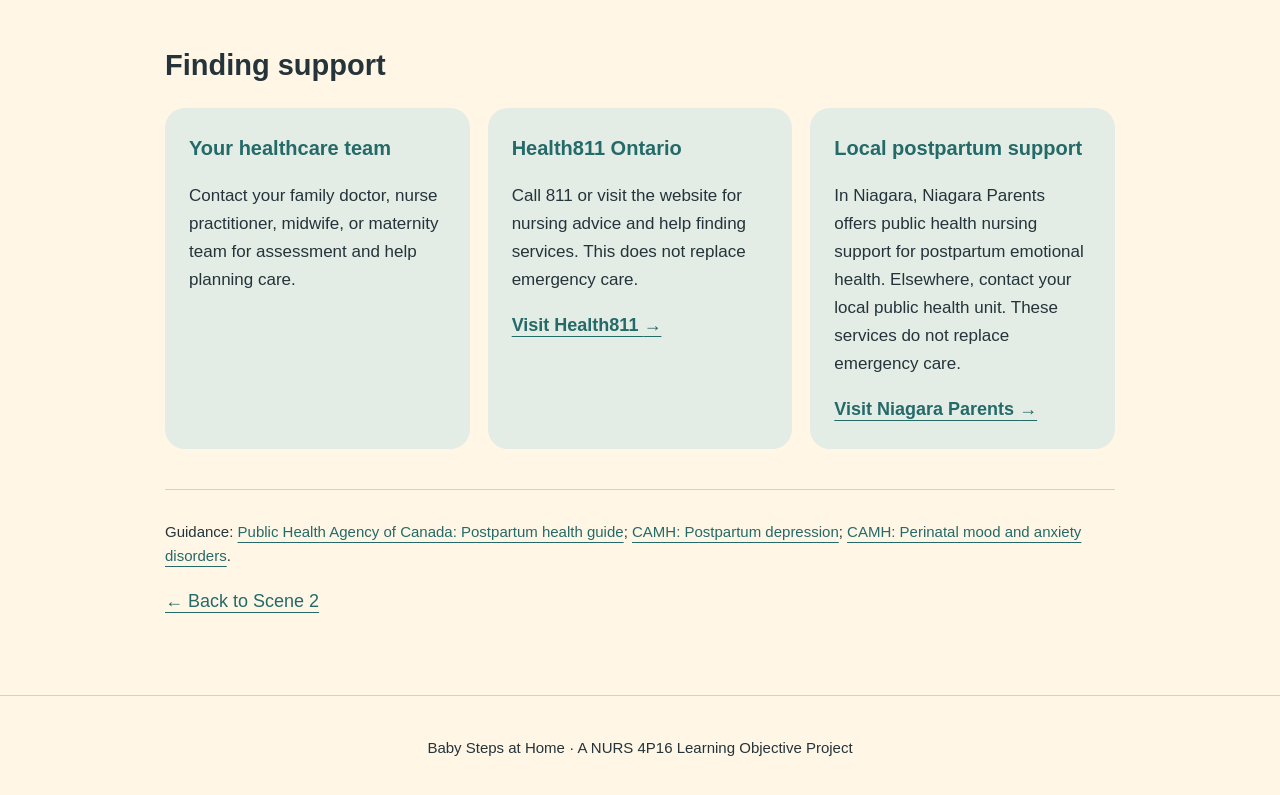
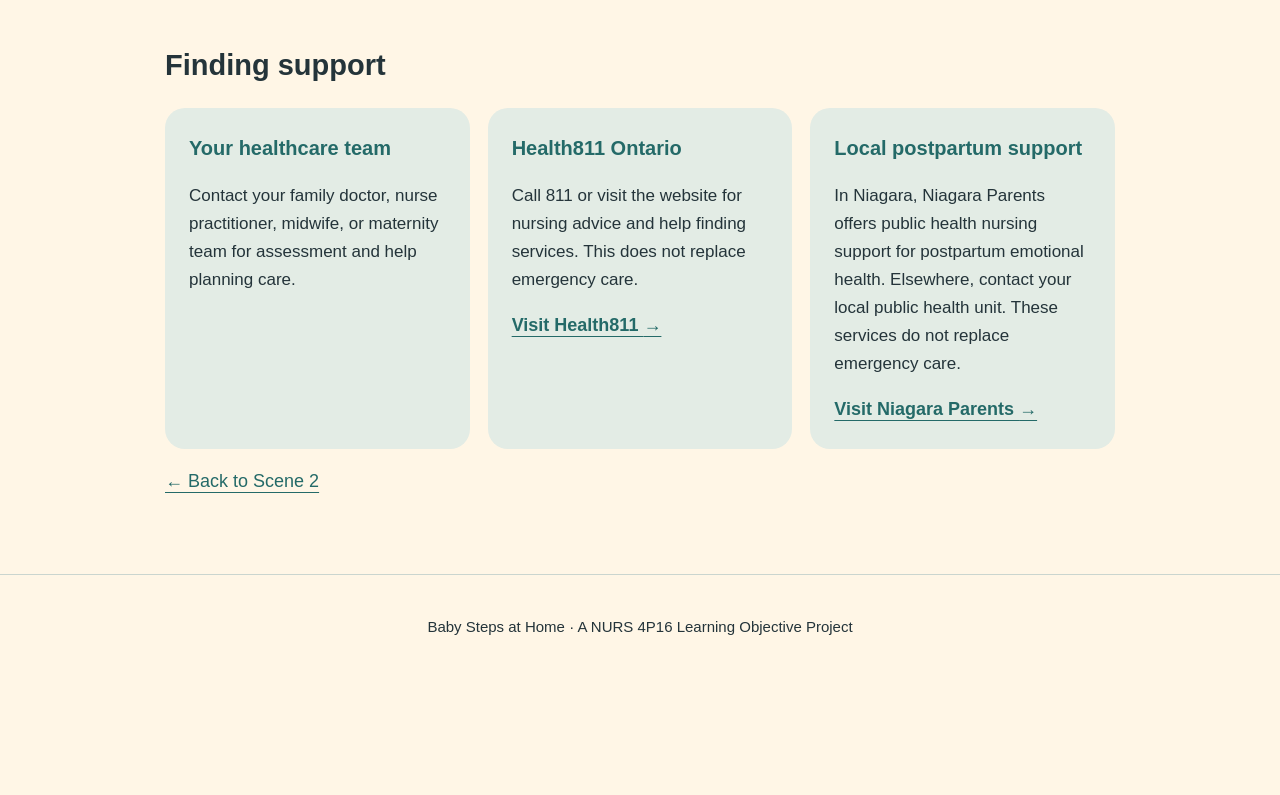
Before and after one commit to lilyhagan22/NURS4P16, a plain HTML site: page alex-scene3.html in a window 1280 px wide. Shown: the part 2066-2861 px from the top of the page. After the commit the page ends 2746 px from the top, so only its background shows below. Drawn offline with Linux system fonts and the light colour scheme.

Commit message:
Update alex-scene3.html

```diff
--- a/alex-scene3.html
+++ b/alex-scene3.html
@@ -540,17 +540,7 @@
         </div>
       </section>
 
-      <aside class="scene-sources" aria-label="Sources for this scene">
-        <p>
-          Guidance:
-          <a href="https://www.canada.ca/en/public-health/services/child-infant-health/postpartum-health-guide.html">
-            Public Health Agency of Canada: Postpartum health guide</a>;
-          <a href="https://www.camh.ca/en/health-info/mental-illness-and-addiction-index/postpartum-depression">
-            CAMH: Postpartum depression</a>;
-          <a href="https://www.camh.ca/en/professionals/treating-conditions-and-disorders/perinatal-mood-and-anxiety-disorders/perinatal-mood---diagnosis">
-            CAMH: Perinatal mood and anxiety disorders</a>.
-        </p>
-      </aside>
+
 
       <p>
         <a href="alex-scene2.html">&larr; Back to Scene 2</a>
```
